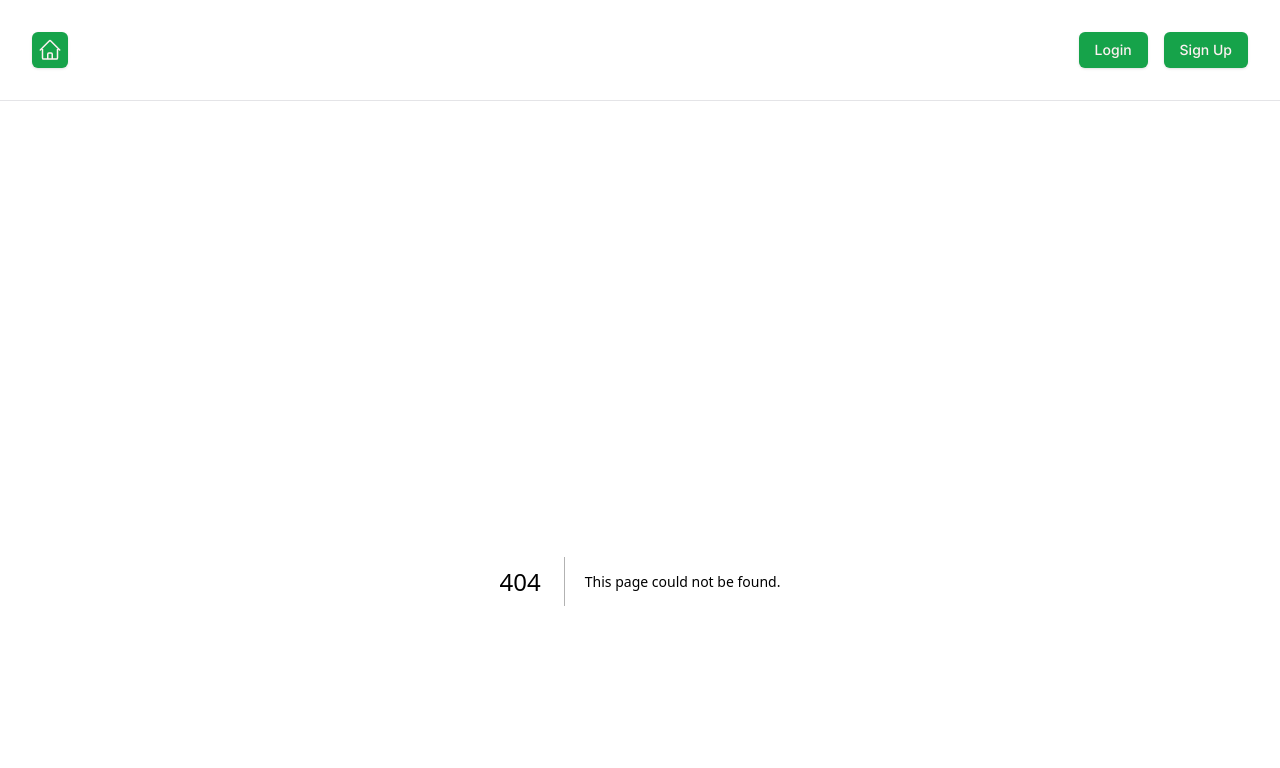
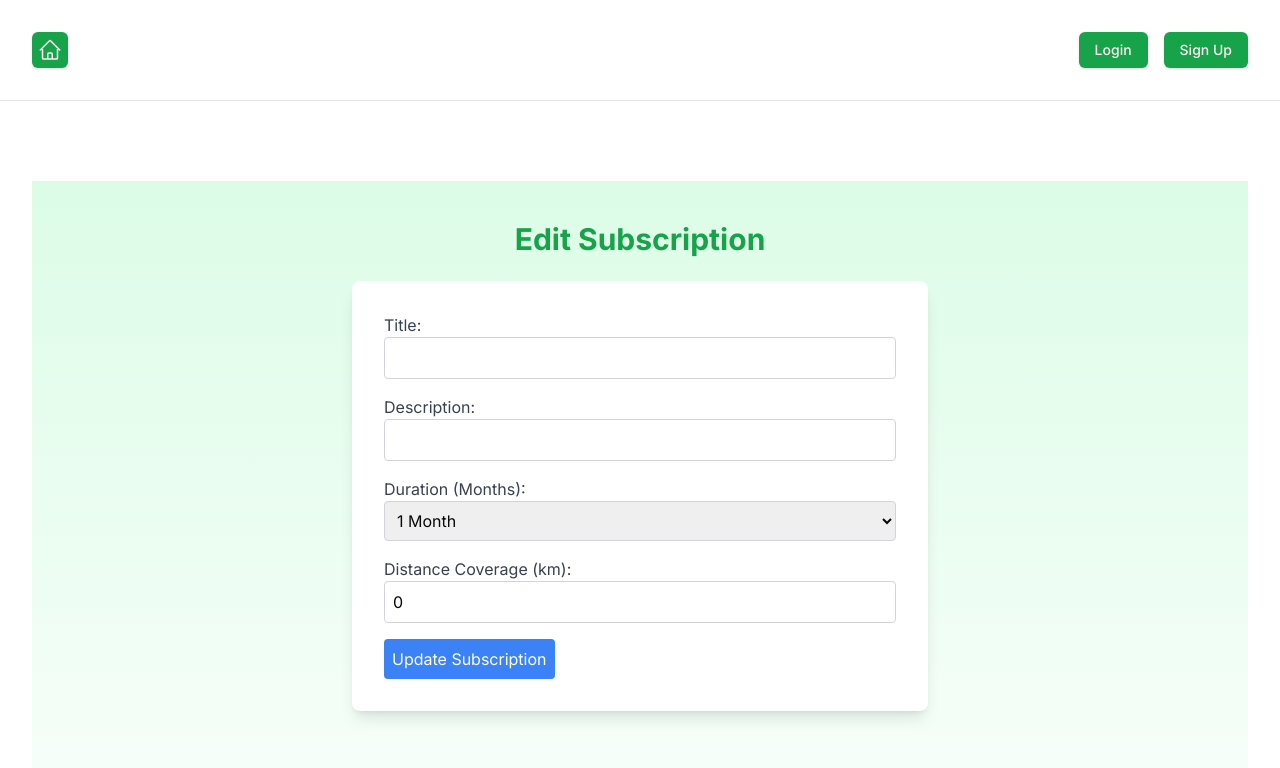
Before and after one commit to Go-Touch-Grass/BusinessClient, a Next.js app: page /editSubscription in a window 1280 px wide. Before the commit this address had no page. Shown: the top 768 px of the page. Built offline with nearby package versions, Linux system fonts and the light colour scheme.

Commit message:
editSubscription + view expiry duration left

```diff
--- /dev/null
+++ b/src/pages/editSubscription.tsx
@@ -0,0 +1,123 @@
+import { useEffect, useState } from 'react';
+import { useRouter } from 'next/router';
+import api from '@/api';
+import { AxiosError } from 'axios';
+
+const EditSubscription = () => {
+    const router = useRouter();
+    const { query } = router;
+
+    const [title, setTitle] = useState('');
+    const [description, setDescription] = useState('');
+    const [duration, setDuration] = useState(1); // Default to 1 month
+    const [distanceCoverage, setDistanceCoverage] = useState(0); // Default to 0 km
+    const [error, setError] = useState<string | null>(null);
+    const [subscriptionId, setSubscriptionId] = useState<number | null>(null);
+
+    useEffect(() => {
+        if (query) {
+            setTitle(query.title as string);
+            setDescription(query.description as string);
+            const parsedDuration = Number(query.duration);
+            const parsedDistance = Number(query.distance_coverage);
+
+            setDuration(isNaN(parsedDuration) ? 1 : parsedDuration); // Default to 1 if NaN
+            setDistanceCoverage(isNaN(parsedDistance) ? 0 : parsedDistance); // Default to 0 if NaN
+
+            // Correctly get the subscription ID from the query
+            const id = query.subscription_id ? Number(query.subscription_id) : null;
+            setSubscriptionId(id);
+        }
+    }, [query]);
+
+
+    const handleSubmit = async (e: React.FormEvent) => {
+        e.preventDefault();
+
+        // Ensure subscriptionId is set
+        if (subscriptionId === null || isNaN(subscriptionId)) {
+            setError('Subscription ID is required.');
+            return;
+        }
+
+        try {
+            const response = await api.put(`/api/business/update_subscription/${subscriptionId}`, {
+                subscriptionId, // Include subscriptionId
+                duration,
+                distance_coverage: distanceCoverage,
+            });
+
+            console.log('Update response:', response.data);
+
+        } catch (err) {
+            console.error('Update error:', err);
+            const error = err as AxiosError;
+
+            const errorMessage = error.response?.data as { message?: string };
+            setError(errorMessage?.message || 'Error updating subscription');
+        }
+    };
+
+
+    const isUpgradeAllowed = (newDuration: number) => {
+        return newDuration > duration;
+    };
+
+    return (
+        <div className="min-h-screen flex flex-col items-center bg-gradient-to-b from-green-100 to-white p-10">
+            <h2 className="text-3xl font-bold text-green-600 mb-6">Edit Subscription</h2>
+            {error && <p className="text-red-600">{error}</p>}
+            <form onSubmit={handleSubmit} className="bg-white shadow-lg rounded-lg p-8 w-full max-w-xl">
+                <div className="mb-4">
+                    <label className="block text-gray-700">Title:</label>
+                    <input
+                        type="text"
+                        value={title}
+                        readOnly
+                        className="border border-gray-300 rounded w-full p-2"
+                    />
+                </div>
+                <div className="mb-4">
+                    <label className="block text-gray-700">Description:</label>
+                    <input
+                        type="text"
+                        value={description}
+                        readOnly
+                        className="border border-gray-300 rounded w-full p-2"
+                    />
+                </div>
+                <div className="mb-4">
+                    <label className="block text-gray-700">Duration (Months):</label>
+                    <select
+                        value={duration}
+                        onChange={(e) => {
+                            const newDuration = Number(e.target.value);
+                            if (isUpgradeAllowed(newDuration)) {
+                                setDuration(newDuration);
+                            }
+                        }}
+                        className="border border-gray-300 rounded w-full p-2"
+                    >
+                        <option value={1}>1 Month</option>
+                        <option value={2}>2 Months</option>
+                        <option value={3}>3 Months</option>
+                    </select>
+                </div>
+                <div className="mb-4">
+                    <label className="block text-gray-700">Distance Coverage (km):</label>
+                    <input
+                        type="number"
+                        value={distanceCoverage}
+                        onChange={(e) => setDistanceCoverage(Number(e.target.value))}
+                        className="border border-gray-300 rounded w-full p-2"
+                    />
+                </div>
+                <button type="submit" className="p-2 rounded bg-blue-500 text-white">
+                    Update Subscription
+                </button>
+            </form>
+        </div>
+    );
+};
+
+export default EditSubscription;
--- a/src/pages/outletSubscriptionPage.tsx
+++ b/src/pages/outletSubscriptionPage.tsx
@@ -46,7 +46,7 @@ const OutletBusinessSubscription = () => {
                 return;
             }
 
-            // Prepare the JSON payload
+
             const payload = {
                 duration,
                 distance_coverage,
@@ -54,7 +54,7 @@ const OutletBusinessSubscription = () => {
                 total_gem,
                 title: `${duration} Month Plan`,
                 description: `Subscription for ${duration} month(s) with ${distance_coverage} km coverage.`,
-                outletId: outlet as string, // Use outlet from query
+                outletId: outlet as string,
             };
 
             console.log('Request Payload:', payload);
--- a/src/pages/viewSubscriptionPage.tsx
+++ b/src/pages/viewSubscriptionPage.tsx
@@ -1,6 +1,7 @@
 import { useEffect, useState } from 'react';
 import Cookies from 'js-cookie';
 import api from '@/api';
+import { useRouter } from 'next/router';
 
 interface Subscription {
   title: string;
@@ -12,14 +13,16 @@ interface Subscription {
   outlet_id: number | null;
   activation_date: Date;
   expiration_date: Date;
+  subscription_id: number;
 }
 
 const ViewSubscriptions = () => {
+  const router = useRouter();
   const [subscriptions, setSubscriptions] = useState<Subscription[]>([]);
   const [loading, setLoading] = useState(true);
   const [error, setError] = useState<string | null>(null);
-  const [renewError, setRenewError] = useState<string | null>(null); // For renewal errors
-  const [endError, setEndError] = useState<string | null>(null); // For ending errors
+  const [renewError, setRenewError] = useState<string | null>(null);
+  const [endError, setEndError] = useState<string | null>(null);
 
   useEffect(() => {
     const fetchSubscriptions = async () => {
@@ -31,12 +34,19 @@ const ViewSubscriptions = () => {
         }
         const response = await api.get(`/api/business/subscription/${username}`);
 
-        // Log response for debugging
-        console.log('API response:', response.data);
+        if (response.data.subscriptions && response.data.subscriptions.length > 0) {
+          const fetchedSubscriptions: Subscription[] = response.data.subscriptions.map((sub: any) => {
+            const activationDate = new Date(sub.activation_date);
+            const expirationDate = new Date(sub.expiration_date);
 
-        // Check if the response contains subscriptions
-        if (response.data.subscriptions && response.data.subscriptions.length > 0) {
-          setSubscriptions(response.data.subscriptions);
+            return {
+              ...sub,
+              activation_date: activationDate,
+              expiration_date: expirationDate,
+            };
+          });
+
+          setSubscriptions(fetchedSubscriptions);
         } else {
           setError('No active subscriptions found');
         }
@@ -51,10 +61,38 @@ const ViewSubscriptions = () => {
     fetchSubscriptions();
   }, []);
 
+  const calculateTimeLeft = (expirationDate: Date) => {
+    const currentDate = new Date();
+    const diff = expirationDate.getTime() - currentDate.getTime();
 
-  const isButtonActive = (expirationDate: Date) => {
+    // Log the dates for debugging
+    console.log('Current Date:', currentDate);
+    console.log('Expiration Date:', expirationDate);
+    console.log('Time Difference (ms):', diff);
+
+    // Check if the expiration date is in the past
+    if (diff < 0) {
+      return 'Expired'; // Or any other message you want to display
+    }
+
+    // Convert time difference to days, hours, minutes
+    const daysLeft = Math.floor(diff / (1000 * 60 * 60 * 24));
+    const hoursLeft = Math.floor((diff / (1000 * 60 * 60)) % 24);
+    const minutesLeft = Math.floor((diff / (1000 * 60)) % 60);
+
+    if (daysLeft > 0) {
+      return `${daysLeft} days left`;
+    } else if (hoursLeft > 0) {
+      return `${hoursLeft} hours left`;
+    } else {
+      return `${minutesLeft} minutes left`;
+    }
+  };
+
+
+  const isSubscriptionActive = (expirationDate: Date) => {
     const currentDate = new Date();
-    return currentDate > new Date(expirationDate); // Button is active if current date is past expiration date
+    return currentDate < expirationDate; // Returns true if subscription is active
   };
 
   const renewSubscription = async (subscription: Subscription) => {
@@ -69,10 +107,8 @@ const ViewSubscriptions = () => {
         username,
         outlet_id: subscription.outlet_id,
         duration: subscription.duration,
-        distance_coverage: subscription.distance_coverage
+        distance_coverage: subscription.distance_coverage,
       });
-
-      console.log('Renewal response:', response.data);
 
       const currentDate = new Date();
       const newExpirationDate = new Date(currentDate);
@@ -84,7 +120,7 @@ const ViewSubscriptions = () => {
             ? {
               ...sub,
               activation_date: currentDate,
-              expiration_date: newExpirationDate
+              expiration_date: newExpirationDate,
             }
             : sub
         )
@@ -106,20 +142,39 @@ const ViewSubscriptions = () => {
       const response = await api.delete('/api/business/end_subscription', {
         data: {
           username,
-          outlet_id: subscription.outlet_id
-        }
+          outlet_id: subscription.outlet_id,
+        },
       });
 
-      console.log('End subscription response:', response.data);
-
-      // Remove the ended subscription from the state
-      setSubscriptions((prevSubscriptions) =>
-        prevSubscriptions.filter((sub) => sub.outlet_id !== subscription.outlet_id)
-      );
+      // Update subscriptions state only if the response is successful
+      if (response.status === 200) {
+        setSubscriptions((prevSubscriptions) =>
+          prevSubscriptions.filter((sub) => sub.outlet_id !== subscription.outlet_id)
+        );
+      }
     } catch (err) {
       console.error('End subscription error:', err);
       setEndError('Error ending subscription');
     }
+  };
+
+
+  const editSubscription = (subscription: Subscription) => {
+    router.push({
+      pathname: '/editSubscription',
+      query: {
+        subscription_id: subscription.subscription_id,
+        title: subscription.title,
+        description: subscription.description,
+        duration: subscription.duration,
+        distance_coverage: subscription.distance_coverage,
+        total_cost: subscription.total_cost,
+        total_gem: subscription.total_gem,
+        outlet_id: subscription.outlet_id,
+        activation_date: subscription.activation_date.toISOString(),
+        expiration_date: subscription.expiration_date.toISOString(),
+      },
+    });
   };
 
   if (loading) {
@@ -129,15 +184,11 @@ const ViewSubscriptions = () => {
   if (error) {
     return (
       <div className="flex flex-col items-center bg-green-100 p-10 rounded-lg shadow-md text-center">
-        {/* You can style this message differently based on the error */}
         <p className="text-2xl font-bold text-red-600">{error}</p>
         <p className="text-gray-600 mt-4">Please check back later or subscribe to a new plan.</p>
         <button
           className="mt-6 px-4 py-2 bg-green-500 text-white font-semibold rounded hover:bg-green-600"
-          onClick={() => {
-            // Optional: Redirect or suggest subscribing to a plan
-            // For example, navigate to a subscription page
-          }}
+          onClick={() => { /* Add logic to navigate to subscription page */ }}
         >
           Subscribe to a Plan
         </button>
@@ -150,8 +201,8 @@ const ViewSubscriptions = () => {
       <div className="bg-white shadow-lg rounded-lg p-8 w-full max-w-xl">
         <h2 className="text-3xl font-bold text-green-600 mb-6 text-center">My Subscriptions</h2>
 
-        {renewError && <p className="text-red-600">{renewError}</p>} {/* Display renewal error */}
-        {endError && <p className="text-red-600">{endError}</p>} {/* Display ending error */}
+        {renewError && <p className="text-red-600">{renewError}</p>}
+        {endError && <p className="text-red-600">{endError}</p>}
 
         {subscriptions.length === 0 ? (
           <p>No subscriptions found.</p>
@@ -160,40 +211,45 @@ const ViewSubscriptions = () => {
             {subscriptions.map((subscription, index) => (
               <div key={index} className="mb-6 p-4 bg-green-50 rounded-lg shadow-md">
                 {subscription.outlet_id === null ? (
-                  <h3 className="text-xl font-bold text-green-600">
-                    Main Branch: {subscription.title}
-                  </h3>
+                  <h3 className="text-xl font-bold text-green-600">Main Branch: {subscription.title}</h3>
                 ) : (
-                  <h3 className="text-xl font-bold text-green-600">
-                    Outlet #{subscription.outlet_id}: {subscription.title}
-                  </h3>
+                  <h3 className="text-xl font-bold text-green-600">Outlet #{subscription.outlet_id}: {subscription.title}</h3>
                 )}
                 <p className="text-gray-700">{subscription.description}</p>
                 <p>Duration: {subscription.duration} months</p>
                 <p>Distance Coverage: {subscription.distance_coverage} km</p>
                 <p>Total Cost: ${subscription.total_cost}</p>
                 <p>Total Gems: {subscription.total_gem} Gems</p>
-                <p>Activation Date: {new Date(subscription.activation_date).toLocaleDateString()}</p>
-                <p>Expiration Date: {new Date(subscription.expiration_date).toLocaleDateString()}</p>
+                <p>Activation Date: {subscription.activation_date.toLocaleDateString()}</p>
+                <p>Expiration Date: {subscription.expiration_date.toLocaleDateString()}</p>
+
+                <p className="text-green-700">{calculateTimeLeft(subscription.expiration_date)}</p>
 
                 {/* Flex container for buttons */}
                 <div className="flex justify-between mt-4">
                   {/* Button for renewing the subscription */}
                   <button
-                    onClick={() => renewSubscription(subscription)} // Call renew function with subscription
-                    disabled={!isButtonActive(subscription.expiration_date)}
-                    className={`p-2 rounded ${isButtonActive(subscription.expiration_date) ? 'bg-green-500 text-white' : 'bg-gray-300 text-gray-600'
-                      }`}
+                    onClick={() => renewSubscription(subscription)}
+                    disabled={isSubscriptionActive(subscription.expiration_date)}
+                    className={`p-2 rounded ${isSubscriptionActive(subscription.expiration_date) ? 'bg-gray-400 text-gray-200 cursor-not-allowed' : 'bg-blue-500 text-white'}`}
                   >
-                    {isButtonActive(subscription.expiration_date) ? 'Renew Subscription' : 'Subscription Ongoing'}
+                    {isSubscriptionActive(subscription.expiration_date) ? 'Ongoing' : 'Renew Subscription'}
                   </button>
 
-
+                  {/* Button for ending the subscription */}
                   <button
                     onClick={() => endSubscription(subscription)}
-                    className="p-2 rounded bg-red-600 text-white"
+                    className="p-2 rounded bg-red-500 text-white"
                   >
                     End Subscription
+                  </button>
+
+                  {/* Button for editing the subscription */}
+                  <button
+                    onClick={() => editSubscription(subscription)}
+                    className="p-2 flex items-center outline outline-2 outline-green-600 text-green-600 rounded hover:bg-green-100"
+                  >
+                    Edit Subscription
                   </button>
                 </div>
               </div>
```
